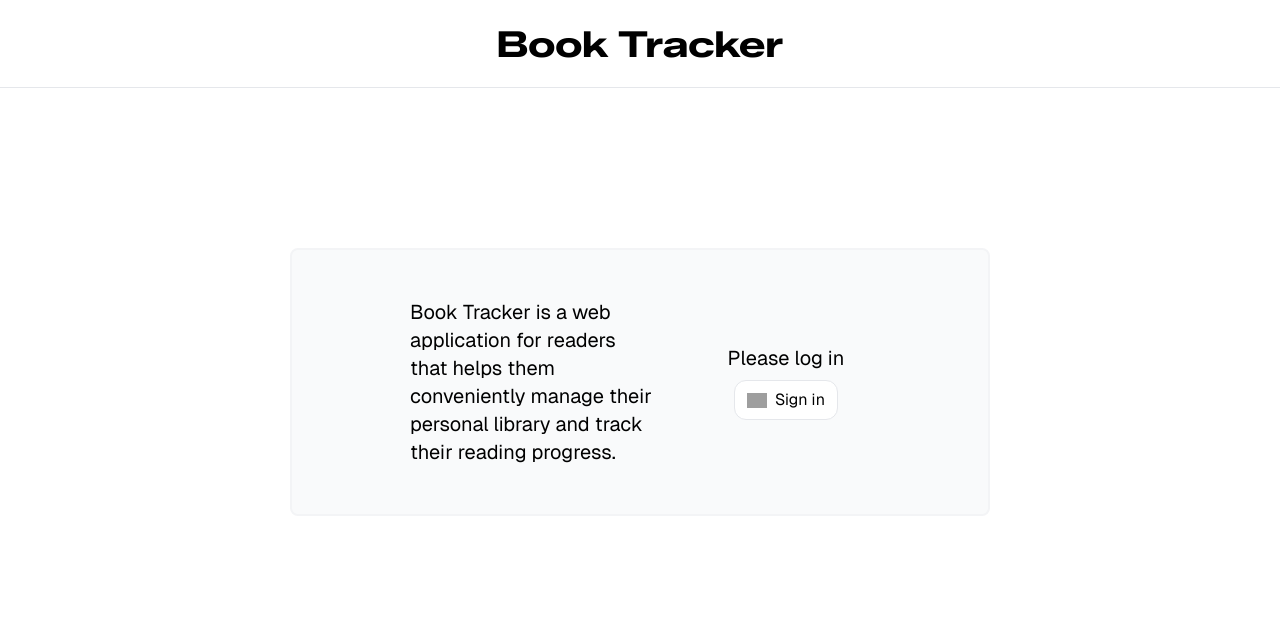
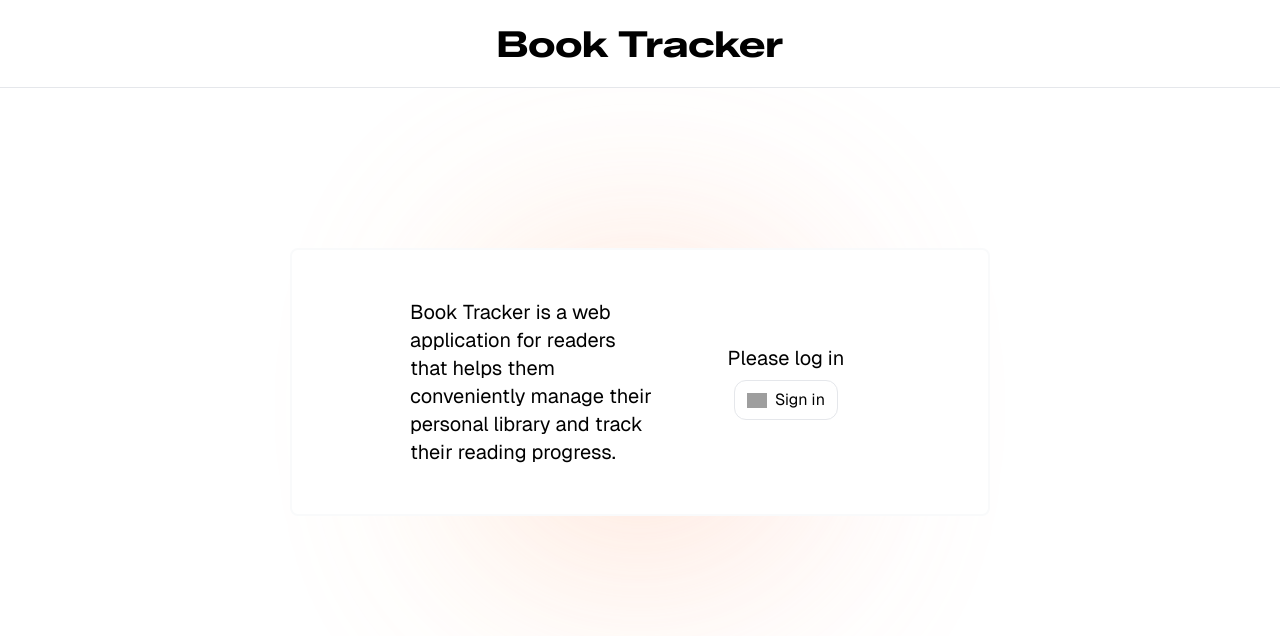
Before and after one commit to artemhula/book_tracker, a React (Vite) app: page /login in a window 1280 px wide. Shown: the top 636 px of the page. Built offline with nearby package versions, Linux system fonts and the light colour scheme; no server answers; grey boxes are pictures that could not be loaded.

Commit message:
Add NotFound page; small optimizing

```diff
--- a/src/App.tsx
+++ b/src/App.tsx
@@ -4,6 +4,7 @@ import LoginRedirectPage from './pages/LoginRedirectPage';
 import LoginPage from './pages/LoginPage';
 import ProtectedLayout from './components/ProtectedLayout';
 import StatsPage from './pages/StatsPage';
+import { NotFoundPage } from './pages/NotFoundPage';
 
 export default function App() {
   return (
@@ -18,6 +19,7 @@ export default function App() {
       <Route path="stats" element={<ProtectedLayout />}>
         <Route index element={<StatsPage />} />
       </Route>
+      <Route path="*" element={<NotFoundPage />} />
     </Routes>
   );
 }
--- a/src/components/AnimatedBlobs.tsx
+++ b/src/components/AnimatedBlobs.tsx
@@ -1,8 +1,16 @@
-export default function AnimatedBlobs() {
+import { memo } from 'react';
+
+export const AnimatedBlobs = memo(() => {
   return (
     <>
-      <div className="absolute top-0 -z-10 md:right-50  right-10 w-70 md:w-120 h-120 bg-red-200 rounded-full mix-blend-multiply filter blur-3xl opacity-30 animate-blob"></div>
-      <div className="absolute top-0 -z-10 md:left-50 left-10 w-70 md:w-120 h-120 bg-yellow-100 rounded-full mix-blend-multiply filter blur-3xl opacity-30 animate-blob"></div>
+      <div className="fixed top-1/2 left-1/2 -translate-x-1/2 -translate-y-1/2 -z-10">
+        <div
+          className="
+            w-32 h-60 md:w-60 bg-gradient-to-r from-orange-300 to-red-300 rounded-full animate-blob blur-[100px]
+            md:blur-[140px] md:opacity-80
+          "
+        />
+      </div>
     </>
   );
-}
+});
--- a/src/components/Header.tsx
+++ b/src/components/Header.tsx
@@ -1,7 +1,8 @@
-import { Link, useNavigate } from 'react-router';
+import { Link } from 'react-router';
 import { IoStatsChart } from 'react-icons/io5';
 import { AiFillHome } from 'react-icons/ai';
 import UserBar from './UserBar';
+import { memo } from 'react';
 
 type Props = {
   showUserBar?: boolean;
@@ -9,7 +10,8 @@ type Props = {
   showHomeButton?: boolean;
 };
 
-export const Header = ({
+export const Header = memo(
+  ({
     showUserBar = true,
     showStatsButton = false,
     showHomeButton = true,
@@ -24,7 +26,10 @@ export const Header = ({
           )}
           {showStatsButton && (
             <Link to="/stats">
-            <IoStatsChart className="text-gray-800 cursor-pointer" size={30} />
+              <IoStatsChart
+                className="text-gray-800 cursor-pointer"
+                size={30}
+              />
             </Link>
           )}
         </div>
@@ -45,4 +50,5 @@ export const Header = ({
         <hr className="bg-gray-200 border-0 h-px absolute bottom-0 left-0 w-full" />
       </header>
     );
-};
+  }
+);
--- a/src/pages/LibraryPage.tsx
+++ b/src/pages/LibraryPage.tsx
@@ -1,4 +1,4 @@
-import AnimatedBlobs from '../components/AnimatedBlobs';
+import { AnimatedBlobs } from '../components/AnimatedBlobs';
 import CardList from '../components/CardList';
 import Modal from '../components/Modal/Modal';
 import Notifier from '../components/Notifier';
@@ -21,12 +21,12 @@ export default function LibraryPage() {
 
       <main className="font-geist">
         <div className="container mx-auto relative w-full max-w-7xl">
-          <AnimatedBlobs />
           <CardList />
         </div>
       </main>
 
       <Modal />
+      <AnimatedBlobs />
 
       <Notifier />
     </>
--- a/src/pages/LoginPage.tsx
+++ b/src/pages/LoginPage.tsx
@@ -1,3 +1,4 @@
+import { AnimatedBlobs } from '../components/AnimatedBlobs';
 import { Header } from '../components/Header';
 import Modal from '../components/Modal/Modal';
 
@@ -10,7 +11,7 @@ export default function LoginPage() {
     <>
       <Header showUserBar={false} showHomeButton={false} />
       <main className="font-geist">
-        <div className="bg-gray-50 mx-auto mt-40 border-2 border-gray-100 flex flex-col lg:flex-row gap-3 lg-gap-5 items-center justify-center rounded-lg p-4 lg:p-8 w-[300px] lg:w-[700px]">
+        <div className="bg-white mx-auto mt-40 border-2 border-gray-50 flex flex-col lg:flex-row gap-3 lg-gap-5 items-center justify-center rounded-lg p-4 lg:p-8 w-[300px] lg:w-[700px]">
           <div className="text-xl w-70 h-50 p-4">
             Book Tracker is a web application for readers that helps them
             conveniently manage their personal library and track their reading
@@ -34,6 +35,7 @@ export default function LoginPage() {
           </div>
         </div>
       </main>
+      <AnimatedBlobs />
       <Modal />
     </>
   );
--- /dev/null
+++ b/src/pages/NotFoundPage.tsx
@@ -0,0 +1,17 @@
+import { AnimatedBlobs } from '../components/AnimatedBlobs';
+import { Header } from '../components/Header';
+
+export const NotFoundPage = () => {
+  return (
+    <>
+      <Header showUserBar={false} />
+      <div className="font-geist min-h-[80vh] grid place-items-center text-center">
+        <div className="text-center">
+          <h1 className="text-6xl font-bold">404</h1>
+          <p className="text-2xl mt-6">Page Not Found</p>
+        </div>
+      </div>
+      <AnimatedBlobs />
+    </>
+  );
+};
--- a/src/pages/StatsPage.tsx
+++ b/src/pages/StatsPage.tsx
@@ -1,5 +1,5 @@
-import { useEffect, useState } from 'react';
-import AnimatedBlobs from '../components/AnimatedBlobs';
+import { useEffect, useMemo, useState } from 'react';
+import { AnimatedBlobs } from '../components/AnimatedBlobs';
 import { Header } from '../components/Header';
 import { useDispatch, useSelector } from 'react-redux';
 import { selectBooks } from '../redux/slices/librarySlice';
@@ -21,7 +21,11 @@ export default function StatsPage() {
   const isLoading = useSelector(selectStatsLoading);
 
   const [selectedOption, setSelectedOption] = useState('all');
-  const options: Option[] = [{ id: 'all', title: 'All books' }, ...books];
+
+  const options: Option[] = useMemo(
+    () => [{ id: 'all', title: 'All books' }, ...books],
+    [books]
+  );
 
   useEffect(() => {
     const bookId = selectedOption === 'all' ? undefined : selectedOption;
@@ -35,7 +39,6 @@ export default function StatsPage() {
   return (
     <>
       <Header />
-
       <main className="font-geist mx-5 md:mx-20">
         <Selector
           options={options}
```
Lines whose indentation alone changed are shown as unchanged.
